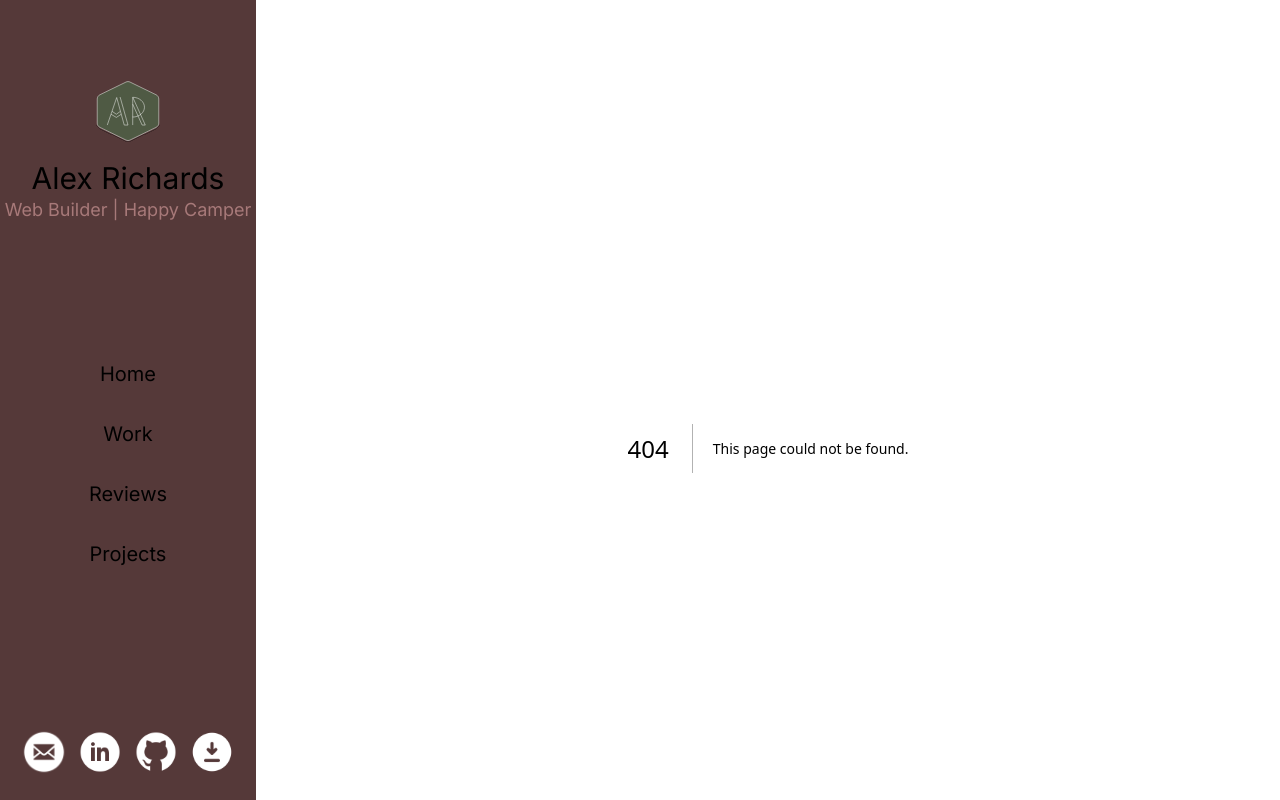
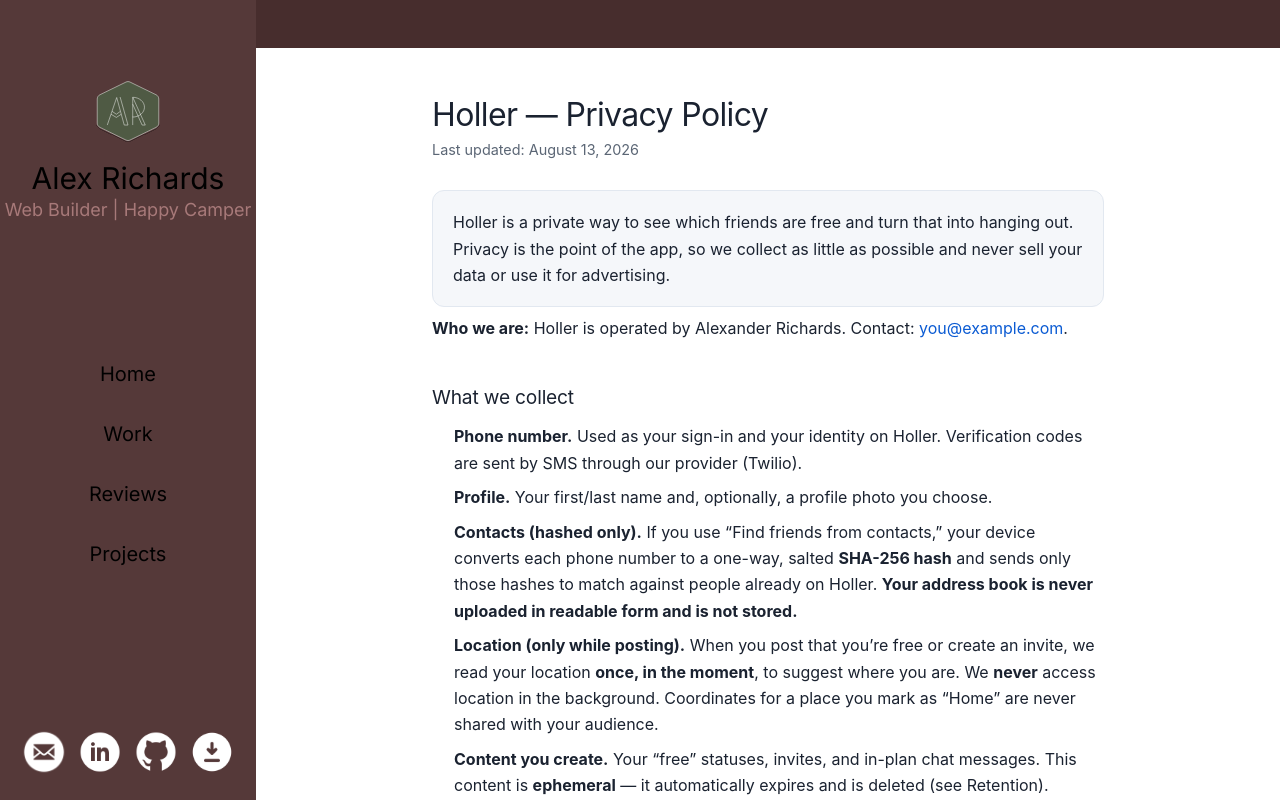
Before and after one commit to AlexRichards9595/portfolio, a Next.js app: page /holler/privacy in a window 1280 px wide. Before the commit this address had no page. Built offline with nearby package versions, Linux system fonts and the light colour scheme.

Commit message:
Create page.tsx

```diff
--- /dev/null
+++ b/src/app/holler/privacy/page.tsx
@@ -0,0 +1,197 @@
+import type { Metadata } from "next";
+
+export const metadata: Metadata = {
+  title: "Holler — Privacy Policy",
+  description: "Privacy policy for the Holler app.",
+};
+
+const SUPPORT_EMAIL = "you@example.com"; // <-- set your public contact email
+const LAST_UPDATED = "August 13, 2026";
+
+export default function HollerPrivacyPage() {
+  return (
+    <div className="holler-privacy">
+      <style>{styles}</style>
+      <main className="wrap">
+        <h1>Holler — Privacy Policy</h1>
+        <p className="updated">Last updated: {LAST_UPDATED}</p>
+
+        <p className="lede">
+          Holler is a private way to see which friends are free and turn that
+          into hanging out. Privacy is the point of the app, so we collect as
+          little as possible and never sell your data or use it for advertising.
+        </p>
+
+        <p>
+          <strong>Who we are:</strong> Holler is operated by Alexander Richards.
+          Contact: <a href={`mailto:${SUPPORT_EMAIL}`}>{SUPPORT_EMAIL}</a>.
+        </p>
+
+        <h2>What we collect</h2>
+        <ul>
+          <li>
+            <strong>Phone number.</strong> Used as your sign-in and your
+            identity on Holler. Verification codes are sent by SMS through our
+            provider (Twilio).
+          </li>
+          <li>
+            <strong>Profile.</strong> Your first/last name and, optionally, a
+            profile photo you choose.
+          </li>
+          <li>
+            <strong>Contacts (hashed only).</strong> If you use &ldquo;Find
+            friends from contacts,&rdquo; your device converts each phone number
+            to a one-way, salted <strong>SHA-256 hash</strong> and sends only
+            those hashes to match against people already on Holler.{" "}
+            <strong>
+              Your address book is never uploaded in readable form and is not
+              stored.
+            </strong>
+          </li>
+          <li>
+            <strong>Location (only while posting).</strong> When you post that
+            you&rsquo;re free or create an invite, we read your location{" "}
+            <strong>once, in the moment</strong>, to suggest where you are. We{" "}
+            <strong>never</strong> access location in the background. Coordinates
+            for a place you mark as &ldquo;Home&rdquo; are never shared with your
+            audience.
+          </li>
+          <li>
+            <strong>Content you create.</strong> Your &ldquo;free&rdquo;
+            statuses, invites, and in-plan chat messages. This content is{" "}
+            <strong>ephemeral</strong> — it automatically expires and is deleted
+            (see Retention).
+          </li>
+          <li>
+            <strong>Notification token.</strong> A device push token so we can
+            send you notifications you&rsquo;ve opted into.
+          </li>
+        </ul>
+        <p>
+          We do <strong>not</strong> collect analytics, usage tracking,
+          advertising identifiers, or diagnostics. There are no third-party
+          trackers in Holler.
+        </p>
+
+        <h2>How we use it</h2>
+        <ul>
+          <li>To let you sign in and be recognized by friends (phone, name, photo).</li>
+          <li>To help you find friends already on Holler (hashed contact matching).</li>
+          <li>
+            To show your availability <strong>only</strong> to the people and
+            groups you choose.
+          </li>
+          <li>To coordinate plans (chat, invites) and send notifications you enabled.</li>
+        </ul>
+
+        <h2>Who can see your information</h2>
+        <p>
+          Your availability, location, and plans are shared <strong>only</strong>{" "}
+          with the social circles you explicitly choose when posting. People
+          outside that audience cannot see it. Recipients don&rsquo;t see who
+          else is in your groups. We do not sell or share your personal data with
+          third parties for their own purposes.
+        </p>
+
+        <h2>Service providers</h2>
+        <p>
+          We use a small number of processors strictly to run the app:{" "}
+          <strong>Supabase</strong> (secure database, storage, and hosting),{" "}
+          <strong>Twilio</strong> (sends your SMS verification code),{" "}
+          <strong>Google Places</strong> (location search — your query is proxied
+          through our server so the API key never touches your device), and{" "}
+          <strong>Apple/Google/Expo</strong> push services (deliver
+          notifications). These providers process data only to provide their
+          service to us.
+        </p>
+
+        <h2>Data retention</h2>
+        <ul>
+          <li>
+            <strong>Ephemeral by design:</strong> statuses, invites, and their
+            chats expire and are automatically deleted shortly after they end.
+          </li>
+          <li>
+            <strong>Account data</strong> (profile, friends, groups) is kept
+            while your account exists.
+          </li>
+          <li>
+            <strong>Delete your account any time</strong> in the app (Profile →
+            Account → Delete account). This permanently removes your profile and
+            all associated data.
+          </li>
+        </ul>
+
+        <h2>Your rights</h2>
+        <p>
+          You can update your profile, control who sees what via groups, and
+          delete your account (which erases your data) directly in the app. To
+          request a copy of your data or ask a question, contact{" "}
+          <a href={`mailto:${SUPPORT_EMAIL}`}>{SUPPORT_EMAIL}</a>.
+        </p>
+
+        <h2>Security</h2>
+        <p>
+          Data is protected in transit and at rest. Access is enforced at the
+          database level (row-level security), and contact numbers are only ever
+          handled as salted hashes for matching.
+        </p>
+
+        <h2>Children</h2>
+        <p>
+          Holler is not directed to children under 13, and we do not knowingly
+          collect data from them.
+        </p>
+
+        <h2>Changes</h2>
+        <p>
+          We&rsquo;ll update this policy as the app evolves and revise the
+          &ldquo;Last updated&rdquo; date above.
+        </p>
+
+        <h2>Contact</h2>
+        <p>
+          Questions about your privacy:{" "}
+          <a href={`mailto:${SUPPORT_EMAIL}`}>{SUPPORT_EMAIL}</a>.
+        </p>
+
+        <footer>© 2026 Alexander Richards. Holler.</footer>
+      </main>
+    </div>
+  );
+}
+
+const styles = `
+  .holler-privacy {
+    --hp-bg: #ffffff;
+    --hp-fg: #1a2230;
+    --hp-muted: #5b6675;
+    --hp-accent: #0b5bd3;
+    --hp-card: #f5f7fa;
+    --hp-border: #e2e8f0;
+    background: var(--hp-bg);
+    color: var(--hp-fg);
+    min-height: 100vh;
+    font: 16px/1.65 -apple-system, BlinkMacSystemFont, "Segoe UI", Roboto, Helvetica, Arial, sans-serif;
+    -webkit-font-smoothing: antialiased;
+  }
+  @media (prefers-color-scheme: dark) {
+    .holler-privacy {
+      --hp-bg: #081C37;
+      --hp-fg: #e8eef6;
+      --hp-muted: #9fb0c6;
+      --hp-accent: #6aa8ff;
+      --hp-card: #0f2748;
+      --hp-border: #1e3a5f;
+    }
+  }
+  .holler-privacy .wrap { max-width: 720px; margin: 0 auto; padding: 48px 24px 96px; }
+  .holler-privacy h1 { font-size: 2rem; line-height: 1.2; margin: 0 0 4px; letter-spacing: -0.02em; }
+  .holler-privacy h2 { font-size: 1.2rem; margin: 40px 0 10px; letter-spacing: -0.01em; }
+  .holler-privacy .updated { color: var(--hp-muted); font-size: 0.9rem; margin: 0 0 28px; }
+  .holler-privacy .lede { background: var(--hp-card); border: 1px solid var(--hp-border); border-radius: 12px; padding: 18px 20px; margin: 0 0 8px; }
+  .holler-privacy ul { padding-left: 22px; }
+  .holler-privacy li { margin: 8px 0; }
+  .holler-privacy a { color: var(--hp-accent); }
+  .holler-privacy footer { margin-top: 48px; color: var(--hp-muted); font-size: 0.9rem; border-top: 1px solid var(--hp-border); padding-top: 20px; }
+`;
```
